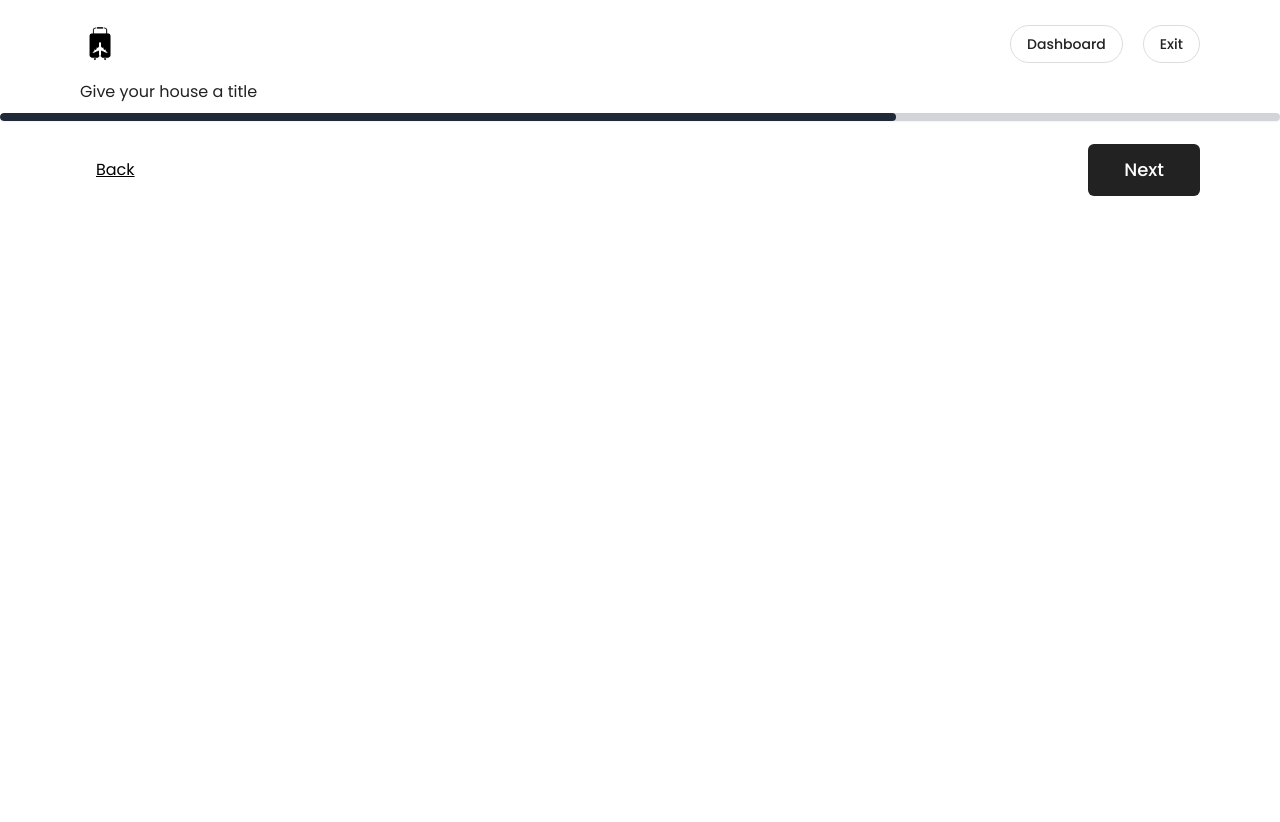
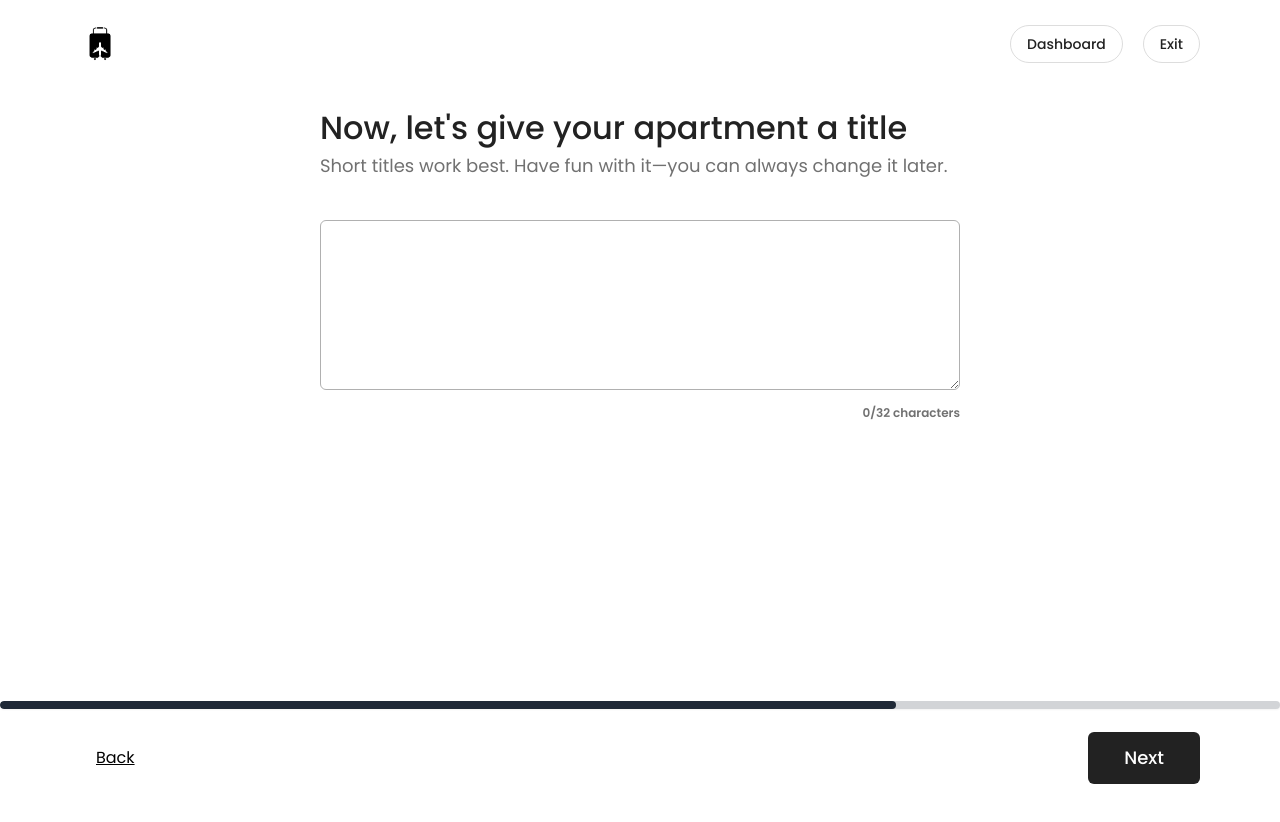
Before and after one commit to Mehedi-Hasan0/motelFrontend, a React (Vite) app: page /become-a-host/1/title in a window 1280 px wide. Shown: the top 822 px of the page. Before the commit the page ends 800 px from the top, so only its background shows below. Built offline with nearby package versions, Linux system fonts and the light colour scheme; no server answers.

Commit message:
Feat: Title saving to db functionality added

```diff
--- /dev/null
+++ b/src/Pages/ListingHouseStepTwo/Description.jsx
@@ -0,0 +1,5 @@
+const Description = () => {
+  return <div>Describe your apartment</div>;
+};
+
+export default Description;
--- a/src/Pages/ListingHouseStepTwo/HouseTitle.jsx
+++ b/src/Pages/ListingHouseStepTwo/HouseTitle.jsx
@@ -1,7 +1,63 @@
+import { useState } from "react";
+import { useForm } from "react-hook-form";
+import { useDispatch, useSelector } from "react-redux";
+import { createNewHouse } from "../../redux/actions/houseActions";
+
 const HouseTitle = () => {
+  const { register } = useForm();
+  const [characterCount, setCharacterCount] = useState(0);
+  const [title, setTitle] = useState(null);
+  const newHouseData = useSelector((state) => state.house.newHouse);
+  const dispatch = useDispatch();
+
+  const handleChange = () => {
+    dispatch(
+      createNewHouse(
+        newHouseData?.houseType,
+        newHouseData?.privacyType,
+        newHouseData?.location,
+        newHouseData?.floorPlan,
+        newHouseData?.amenities,
+        newHouseData?.photos,
+        title
+      )
+    );
+  };
+  console.log(title, "title");
   return (
-    <div>
-      <p>Give your house a title</p>
+    <div className=" flex flex-col gap-10 max-w-screen-sm mx-auto my-6 min-h-[80vh]">
+      <div>
+        <h1 className=" text-[#222222] text-[32px] font-medium">
+          Now, let&apos;s give your apartment a title
+        </h1>
+        <p className="text-lg text-[#717171]">
+          Short titles work best. Have fun with it—you can always change it
+          later.
+        </p>
+      </div>
+      <div>
+        <textarea
+          className=" w-full p-3 border-[#b0b0b0] border-[1.3px] rounded-md"
+          rows="6"
+          autoComplete="off"
+          {...register("profileDetailsAbout", { maxLength: 32 })}
+          onChange={(event) => {
+            setTitle(event.target.value);
+            setCharacterCount(event.target.value.replace(/\s/g, " ").length);
+            handleChange(event);
+          }}
+          onBlur={handleChange}
+        ></textarea>
+        <div className=" mt-2 mb-3">
+          <p
+            className={` text-xs font-semibold mt-1 flex flex-row-reverse ${
+              characterCount > 32 ? " text-red-400" : "text-[#717171]"
+            }`}
+          >
+            {characterCount}/32 characters
+          </p>
+        </div>
+      </div>
     </div>
   );
 };
--- a/src/Routes/Routes/Route.jsx
+++ b/src/Routes/Routes/Route.jsx
@@ -19,6 +19,7 @@ import StepTwoOverview from "../../Pages/ListingHouseStepTwo/StepTwoOverview";
 import Amenities from "../../Pages/ListingHouseStepTwo/Amenities";
 import ListingHousePhotos from "../../Pages/ListingHouseStepTwo/ListingHousePhotos";
 import HouseTitle from "../../Pages/ListingHouseStepTwo/HouseTitle";
+import Description from "../../Pages/ListingHouseStepTwo/Description";
 
 const router = createBrowserRouter([
   {
@@ -102,6 +103,10 @@ const router = createBrowserRouter([
         path: "/become-a-host/:id/title",
         element: <HouseTitle />,
       },
+      {
+        path: "/become-a-host/:id/description",
+        element: <Description />,
+      },
     ],
   },
 ]);
--- a/src/components/Shared/ListingFooter.jsx
+++ b/src/components/Shared/ListingFooter.jsx
@@ -10,6 +10,7 @@ import {
   savePhotos,
   savePrivacyType,
   saveStructure,
+  saveTitle,
 } from "../../redux/actions/houseActions";
 
 const ListingFooter = () => {
@@ -38,6 +39,7 @@ const ListingFooter = () => {
     `/become-a-host/${user?._id}/amenities`,
     `/become-a-host/${user?._id}/photos`,
     `/become-a-host/${user?._id}/title`,
+    `/become-a-host/${user?._id}/description`,
   ];
 
   const currentStepIndex = steps.indexOf(url);
@@ -92,6 +94,13 @@ const ListingFooter = () => {
         };
         // data saving for photos in db
         await dispatch(savePhotos(photosData));
+      } else if (currentStepIndex === 9) {
+        const titleData = {
+          title: createHouseData?.newHouse?.title,
+          houseId: currentListingHouseId,
+        };
+        // data save title to db
+        await dispatch(saveTitle(titleData));
       }
 
       setIsLoading(false);
--- a/src/redux/actions/houseActions.js
+++ b/src/redux/actions/houseActions.js
@@ -1,7 +1,7 @@
 import api from "../../backend"
 
 /* eslint-disable no-undef */
-export const createNewHouse = (structure, privacyType, location, floorPlan, amenitiesData, housePhoto) => async (dispatch) => {
+export const createNewHouse = (structure, privacyType, location, floorPlan, amenitiesData, housePhoto, houseTitle) => async (dispatch) => {
     console.log(structure)
     let newHouseData = {
         houseType: structure,
@@ -9,7 +9,8 @@ export const createNewHouse = (structure, privacyType, location, floorPlan, amen
         location: location,
         floorPlan: floorPlan,
         amenities: amenitiesData,
-        photos: housePhoto
+        photos: housePhoto,
+        title: houseTitle
     }
 
     dispatch({
@@ -119,3 +120,21 @@ export const savePhotos = (photosData) => async (dispatch) => {
         console.log(error)
     }
 }
+
+
+export const saveTitle = (titleData) => async (dispatch) => {
+    try {
+        const res = await api.post("/house/save_title", titleData, {
+            headers: { "Content-Type": "application/json" }
+        })
+        if (res.status === 200) {
+            dispatch({
+                type: "CURRENT_NEW_HOUSE",
+                payload: res.data?.houseDetails
+            })
+        }
+        console.log(res)
+    } catch (error) {
+        console.log(error)
+    }
+}
```
